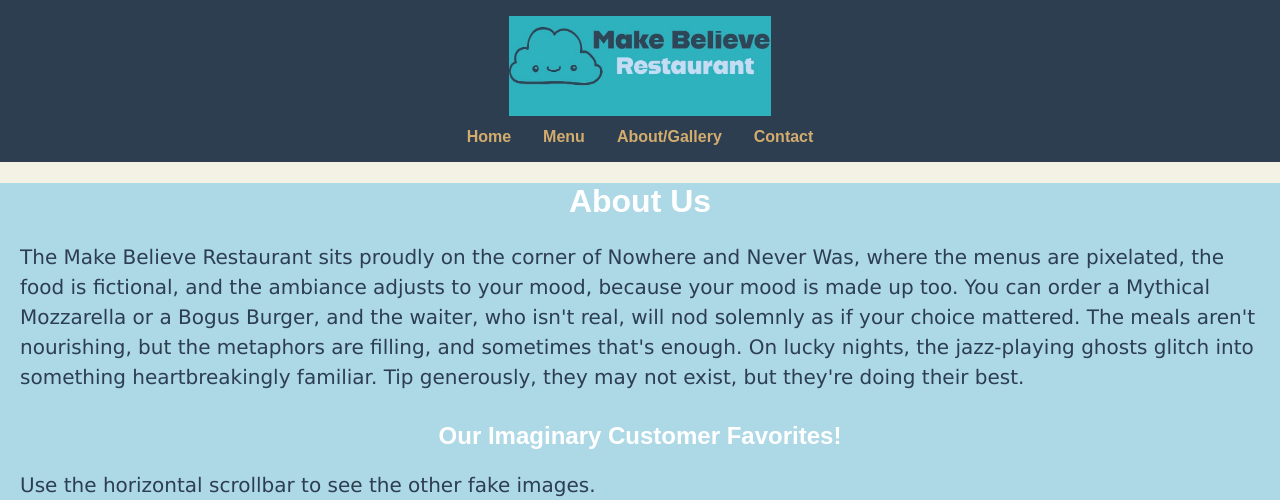
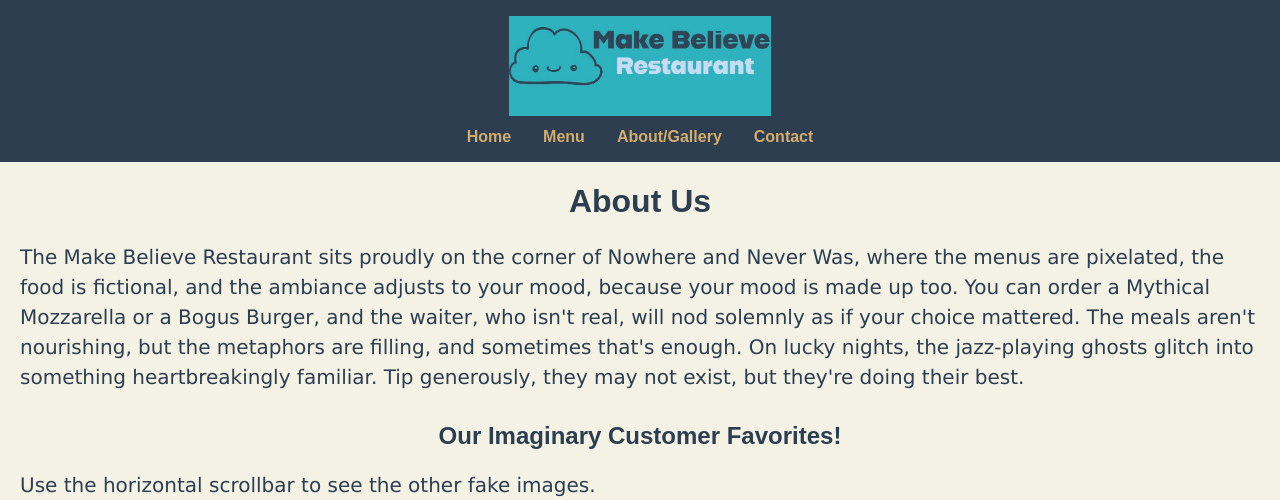
Before and after one commit to LeahKelley/MakeBelieveReact, a React (Create React App) app: page /about in a window 1280 px wide. Shown: the top 500 px of the page. Built offline with nearby package versions, Linux system fonts and the light colour scheme.

Commit message:
fixed color scheme on About page

```diff
--- a/src/pages/About.css
+++ b/src/pages/About.css
@@ -1,9 +1,5 @@
-.about-page {
-    background-color: lightblue;
-}
-
 .about-page h1 {
-    color: white;
+    color: var(--color-text);
     text-align: center;
 }
 
@@ -15,7 +11,7 @@
 }
 
 .about-page h2 {
-    color: white;
+    color: var(--color-text);
     margin-top: 30px;
     text-align: center;
 }
```
